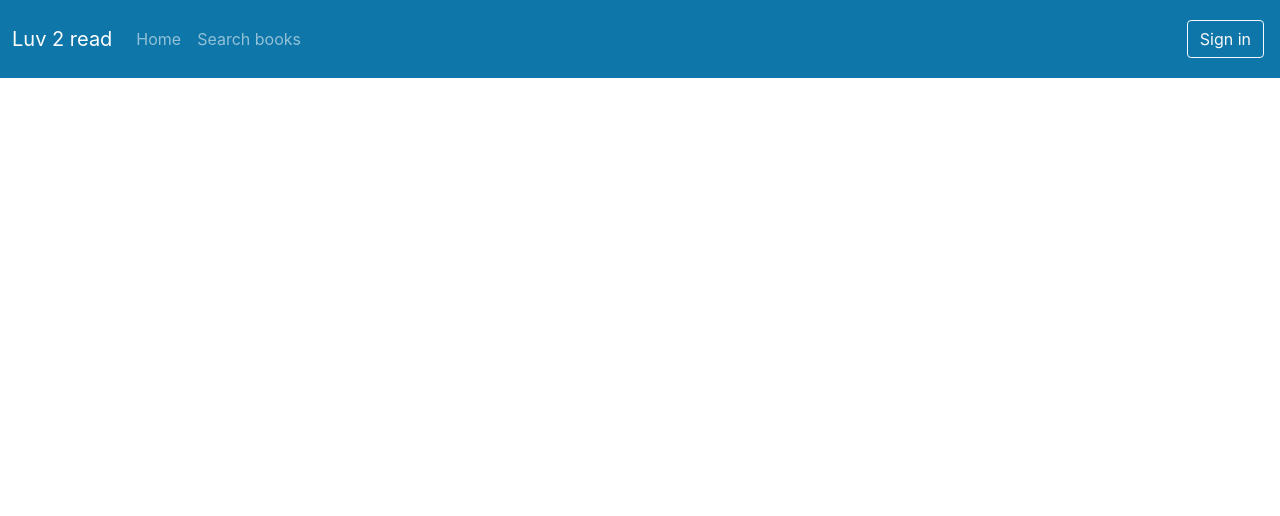
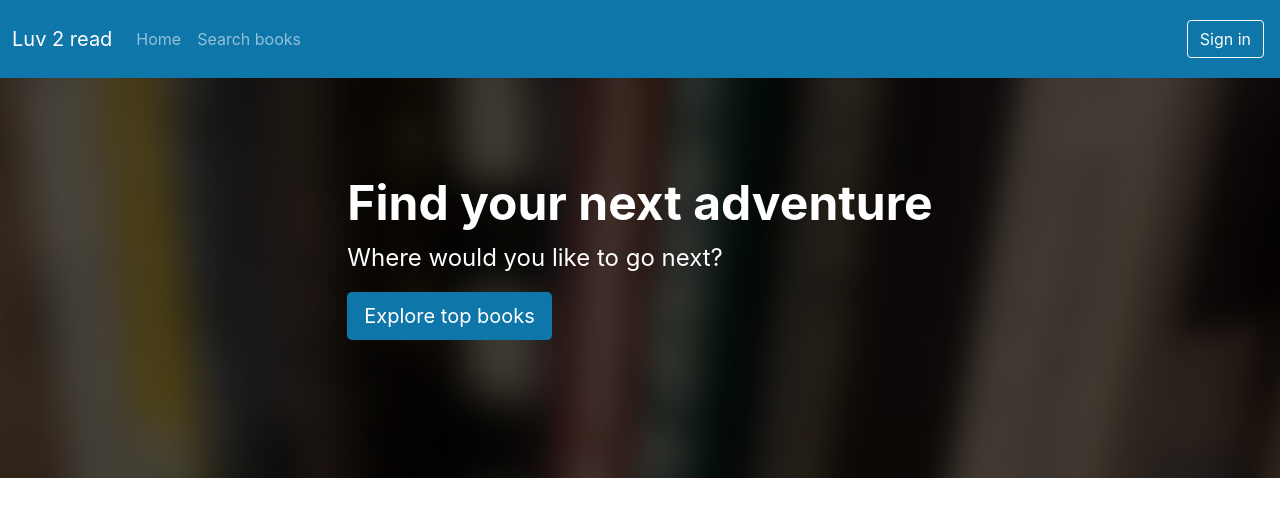
Before and after one commit to DiyanIliev96/library-app, a React (Create React App) app in the folder front-end/library-fe/: page / in a window 1280 px wide. Shown: the top 516 px of the page. Built offline with nearby package versions, Linux system fonts and the light colour scheme; the HTML template or start-up script is replaced by a standard one.

Commit message:
Add HomePage component

```diff
--- a/front-end/library-fe/src/App.tsx
+++ b/front-end/library-fe/src/App.tsx
@@ -1,10 +1,15 @@
 
 import './App.css';
+import { ExploreTopBooks } from './layouts/HomePage/ExploreTopBooks';
 import { Navbar } from './layouts/NavbarAndFooter/Navbar';
 
 function App() {
   return (
-  <Navbar/>
+  <div>
+    <Navbar/>
+    <ExploreTopBooks/>
+  </div>
+
   );
 }
 
--- /dev/null
+++ b/front-end/library-fe/src/layouts/HomePage/ExploreTopBooks.tsx
@@ -0,0 +1,14 @@
+export const ExploreTopBooks = () => {
+    return (
+        <div className="p-5 mb-4 bg-dark header">
+            <div className="container-fluid py-5 text-white
+            d-flex justify-content-center align-items-center">
+                <div>
+                    <h1 className="display-5 fw-bold">Find your next adventure</h1>
+                    <p className="col-md-8 fs-4">Where would you like to go next?</p>
+                    <a type="button" className="btn main-color btn-lg text-white" href="#">Explore top books</a>
+                </div>
+            </div>
+        </div>
+    )
+}
```
Also changed, not shown: front-end/library-fe/src/layouts/NavbarAndFooter/Navbar.tsx (+5 -5 lines).
